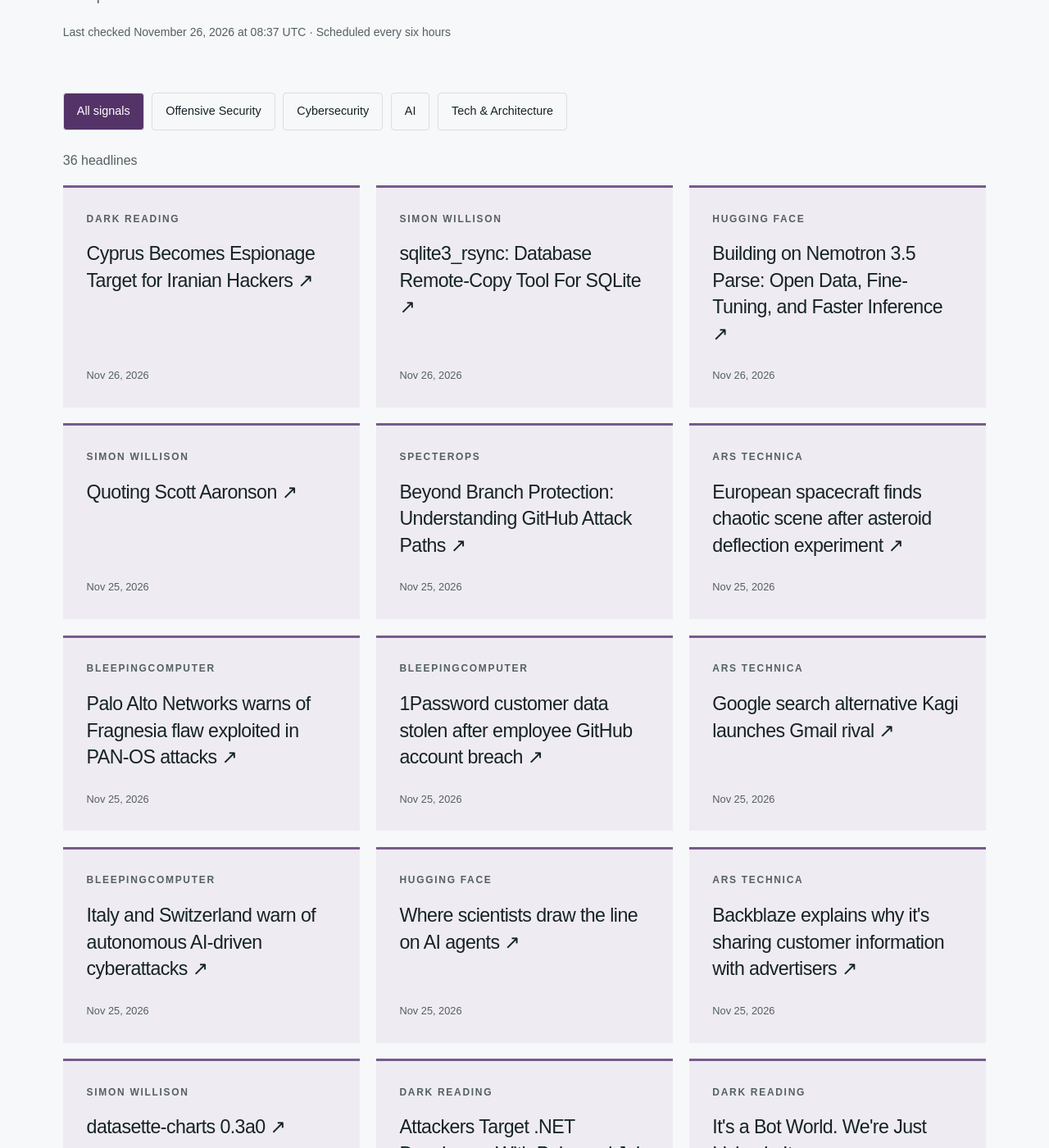
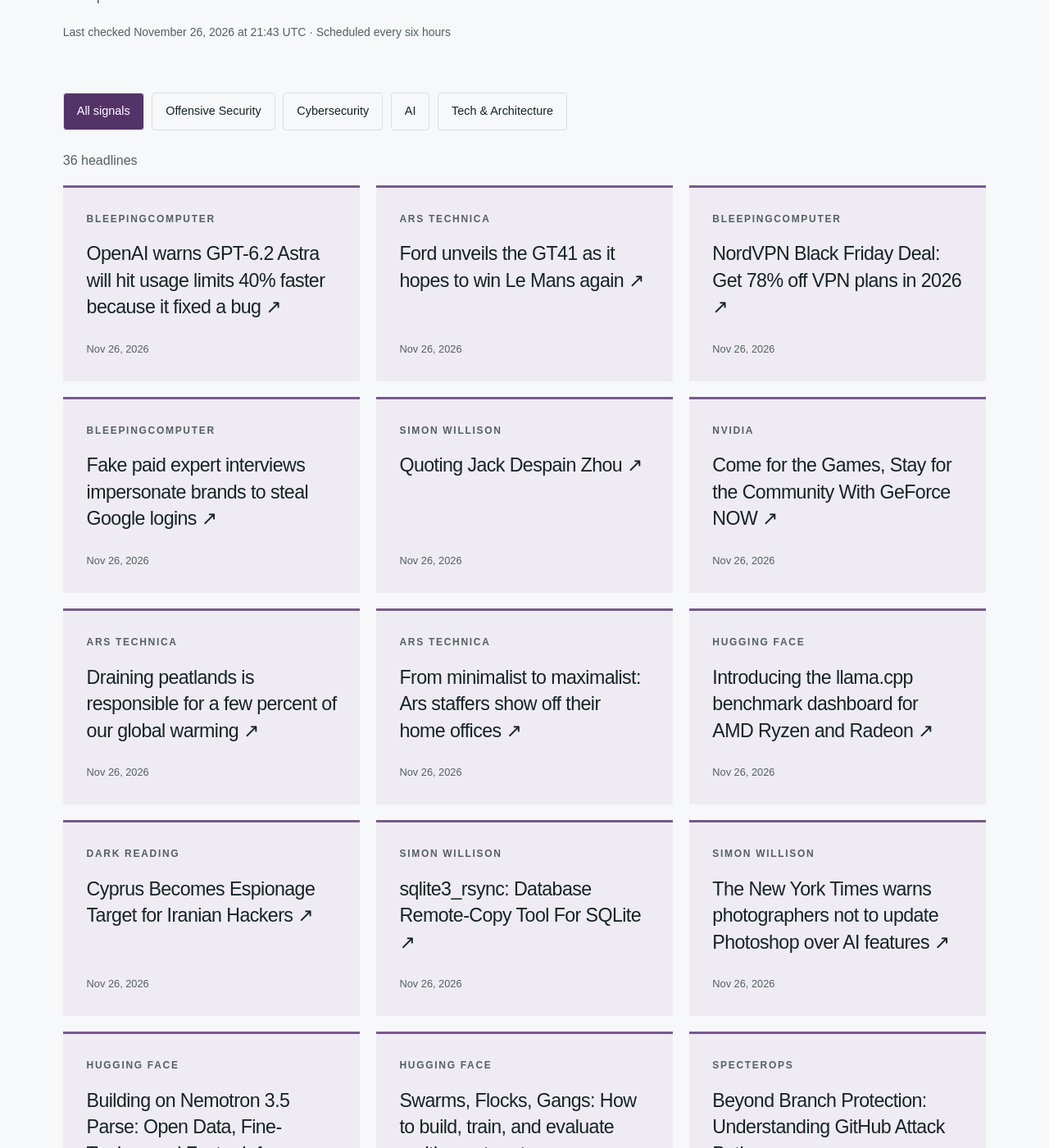
Before and after one commit to hntk/hntk.github.io, a Jekyll site: the page built from news/index.html, in a window 1280 px wide and 1400 px high, scrolled down 375 px. Shown: the whole window at 82% size. Built offline with Jekyll 4.4.1, drawn with Linux system fonts in a browser that asks for light colours; some of the changed text lies outside the part shown.

Commit message:
Refresh News and Signals

```diff
--- a/_data/news.json
+++ b/_data/news.json
@@ -1,6 +1,78 @@
 {
-  "updated": "2026-11-26T08:37:12.624812+00:00",
+  "updated": "2026-11-26T21:43:52.217690+00:00",
   "items": [
+    {
+      "title": "OpenAI warns GPT-6.2 Astra will hit usage limits 40% faster because it fixed a bug",
+      "url": "https://www.bleepingcomputer.com/news/artificial-intelligence/openai-warns-gpt-62-astra-will-hit-usage-limits-40-percent-faster-because-it-fixed-a-bug/",
+      "published": "2026-11-26T21:06:22+00:00",
+      "source": "BleepingComputer",
+      "source_id": "bleepingcomputer",
+      "category": "cybersecurity"
+    },
+    {
+      "title": "Ford unveils the GT41 as it hopes to win Le Mans again",
+      "url": "https://arstechnica.com/cars/2026/11/ford-unveils-the-gt41-as-it-hopes-to-win-le-mans-again/",
+      "published": "2026-11-26T18:00:29+00:00",
+      "source": "Ars Technica",
+      "source_id": "ars-technica",
+      "category": "tech-architecture"
+    },
+    {
+      "title": "NordVPN Black Friday Deal: Get 78% off VPN plans in 2026",
+      "url": "https://www.bleepingcomputer.com/news/security/nordvpn-black-friday-deal-get-78-percent-off-vpn-plans-in-2026/",
+      "published": "2026-11-26T17:58:42+00:00",
+      "source": "BleepingComputer",
+      "source_id": "bleepingcomputer",
+      "category": "cybersecurity"
+    },
+    {
+      "title": "Fake paid expert interviews impersonate brands to steal Google logins",
+      "url": "https://www.bleepingcomputer.com/news/apple/fake-paid-expert-interviews-impersonate-brands-to-steal-google-logins/",
+      "published": "2026-11-26T17:15:27+00:00",
+      "source": "BleepingComputer",
+      "source_id": "bleepingcomputer",
+      "category": "cybersecurity"
+    },
+    {
+      "title": "Quoting Jack Despain Zhou",
+      "url": "https://simonwillison.net/2026/Nov/26/jack-despain-zhou/",
+      "published": "2026-11-26T15:09:31+00:00",
+      "source": "Simon Willison",
+      "source_id": "simon-willison",
+      "category": "ai"
+    },
+    {
+      "title": "Come for the Games, Stay for the Community With GeForce NOW",
+      "url": "https://blogs.nvidia.com/blog/geforce-now-thursday-community-war-thunder-reward/",
+      "published": "2026-11-26T14:00:22+00:00",
+      "source": "NVIDIA",
+      "source_id": "nvidia",
+      "category": "ai"
+    },
+    {
+      "title": "Draining peatlands is responsible for a few percent of our global warming",
+      "url": "https://arstechnica.com/science/2026/11/draining-peatlands-is-responsible-for-a-few-percent-of-our-global-warming/",
+      "published": "2026-11-26T12:15:42+00:00",
+      "source": "Ars Technica",
+      "source_id": "ars-technica",
+      "category": "tech-architecture"
+    },
+    {
+      "title": "From minimalist to maximalist: Ars staffers show off their home offices",
+      "url": "https://arstechnica.com/features/2026/11/from-minimalist-to-maximalist-ars-staffers-show-off-their-home-offices/",
+      "published": "2026-11-26T12:00:14+00:00",
+      "source": "Ars Technica",
+      "source_id": "ars-technica",
+      "category": "tech-architecture"
+    },
+    {
+      "title": "Introducing the llama.cpp benchmark dashboard for AMD Ryzen and Radeon",
+      "url": "https://huggingface.co/blog/ggml-org/llamacpp-amd-bench",
+      "published": "2026-11-26T11:37:17+00:00",
+      "source": "Hugging Face",
+      "source_id": "hugging-face",
+      "category": "ai"
+    },
     {
       "title": "Cyprus Becomes Espionage Target for Iranian Hackers",
       "url": "https://www.darkreading.com/cyberattacks-data-breaches/cyprus-espionage-target-iranian-hackers",
@@ -18,6 +90,14 @@
       "category": "ai"
     },
     {
+      "title": "The New York Times warns photographers not to update Photoshop over AI features",
+      "url": "https://simonwillison.net/2026/Nov/26/hn-50651685/",
+      "published": "2026-11-26T05:08:46+00:00",
+      "source": "Simon Willison",
+      "source_id": "simon-willison",
+      "category": "ai"
+    },
+    {
       "title": "Building on Nemotron 3.5 Parse: Open Data, Fine-Tuning, and Faster Inference",
       "url": "https://huggingface.co/blog/nvidia/building-on-nemotron-35-parse-open-data-fine-tunin",
       "published": "2026-11-26T05:05:36+00:00",
@@ -26,11 +106,11 @@
       "category": "ai"
     },
     {
-      "title": "Quoting Scott Aaronson",
-      "url": "https://simonwillison.net/2026/Nov/25/scott-aaronson/",
-      "published": "2026-11-25T23:26:32+00:00",
-      "source": "Simon Willison",
-      "source_id": "simon-willison",
+      "title": "Swarms, Flocks, Gangs: How to build, train, and evaluate multi-agent systems",
+      "url": "https://huggingface.co/blog/training-swarms",
+      "published": "2026-11-26T00:00:00+00:00",
+      "source": "Hugging Face",
+      "source_id": "hugging-face",
       "category": "ai"
     },
     {
@@ -40,70 +120,6 @@
       "source": "SpecterOps",
       "source_id": "specterops",
       "category": "offensive-security"
-    },
-    {
-      "title": "European spacecraft finds chaotic scene after asteroid deflection experiment",
-      "url": "https://arstechnica.com/space/2026/11/europes-hera-mission-returns-to-the-chaotic-scene-of-a-cosmic-smashup/",
-      "published": "2026-11-25T22:36:45+00:00",
-      "source": "Ars Technica",
-      "source_id": "ars-technica",
-      "category": "tech-architecture"
-    },
-    {
-      "title": "Palo Alto Networks warns of Fragnesia flaw exploited in PAN-OS attacks",
-      "url": "https://www.bleepingcomputer.com/news/security/palo-alto-networks-warns-of-fragnesia-flaw-exploited-in-pan-os-attacks/",
-      "published": "2026-11-25T22:05:09+00:00",
-      "source": "BleepingComputer",
-      "source_id": "bleepingcomputer",
-      "category": "cybersecurity"
-    },
-    {
-      "title": "1Password customer data stolen after employee GitHub account breach",
-      "url": "https://www.bleepingcomputer.com/news/security/1password-customer-data-stolen-after-employee-github-account-breach/",
-      "published": "2026-11-25T21:33:33+00:00",
-      "source": "BleepingComputer",
-      "source_id": "bleepingcomputer",
-      "category": "cybersecurity"
-    },
-    {
-      "title": "Google search alternative Kagi launches Gmail rival",
-      "url": "https://arstechnica.com/gadgets/2026/11/google-search-alternative-kagi-launches-gmail-rival/",
-      "published": "2026-11-25T20:57:09+00:00",
-      "source": "Ars Technica",
-      "source_id": "ars-technica",
-      "category": "tech-architecture"
-    },
-    {
-      "title": "Italy and Switzerland warn of autonomous AI-driven cyberattacks",
-      "url": "https://www.bleepingcomputer.com/news/security/italy-and-switzerland-warn-of-autonomous-ai-driven-cyberattacks/",
-      "published": "2026-11-25T19:39:31+00:00",
-      "source": "BleepingComputer",
-      "source_id": "bleepingcomputer",
-      "category": "cybersecurity"
-    },
-    {
-      "title": "Where scientists draw the line on AI agents",
-      "url": "https://huggingface.co/blog/allenai/where-scientists-draw-the-line-on-ai-agents",
-      "published": "2026-11-25T18:52:55+00:00",
-      "source": "Hugging Face",
-      "source_id": "hugging-face",
-      "category": "ai"
-    },
-    {
-      "title": "Backblaze explains why it's sharing customer information with advertisers",
-      "url": "https://arstechnica.com/information-technology/2026/11/backblaze-explains-why-its-sharing-customer-information-with-advertisers/",
-      "published": "2026-11-25T18:38:29+00:00",
-      "source": "Ars Technica",
-      "source_id": "ars-technica",
-      "category": "tech-architecture"
-    },
-    {
-      "title": "datasette-charts 0.3a0",
-      "url": "https://simonwillison.net/2026/Nov/25/datasette-charts/",
-      "published": "2026-11-25T18:16:50+00:00",
-      "source": "Simon Willison",
-      "source_id": "simon-willison",
-      "category": "ai"
     },
     {
       "title": "Attackers Target .NET Developers With Poisoned Job Assessments",
@@ -144,14 +160,6 @@
       "source": "WIRED Security",
       "source_id": "wired",
       "category": "cybersecurity"
-    },
-    {
-      "title": "An Indic Voice Agent with CUGA",
-      "url": "https://huggingface.co/blog/ibm-research/an-indic-voice-agent-with-cuga",
-      "published": "2026-11-25T10:22:09+00:00",
-      "source": "Hugging Face",
-      "source_id": "hugging-face",
-      "category": "ai"
     },
     {
       "title": "Jensen Huang’s Return Shows Nvidia Is Too Big to Police",
@@ -213,14 +221,6 @@
       "title": "NVIDIA and Microsoft Expand Accelerated Computing From Azure to Windows PCs",
       "url": "https://blogs.nvidia.com/blog/microsoft-ignite-accelerated-computing-azure-windows-pcs/",
       "published": "2026-11-19T20:00:15+00:00",
-      "source": "NVIDIA",
-      "source_id": "nvidia",
-      "category": "ai"
-    },
-    {
-      "title": "Into the Omniverse: How Developers Turn Ideas Into Simulations With Frontier AI Agents",
-      "url": "https://blogs.nvidia.com/blog/developers-simulation-frontier-ai-agents/",
-      "published": "2026-11-19T17:00:35+00:00",
       "source": "NVIDIA",
       "source_id": "nvidia",
       "category": "ai"
@@ -295,79 +295,79 @@
       "id": "ars-technica",
       "name": "Ars Technica",
       "status": "ok",
-      "last_success": "2026-11-26T08:37:12.624812+00:00"
+      "last_success": "2026-11-26T21:43:52.217690+00:00"
     },
     {
       "id": "bleepingcomputer",
       "name": "BleepingComputer",
       "status": "ok",
-      "last_success": "2026-11-26T08:37:12.624812+00:00"
+      "last_success": "2026-11-26T21:43:52.217690+00:00"
     },
     {
       "id": "cloudflare",
       "name": "Cloudflare",
       "status": "ok",
-      "last_success": "2026-11-26T08:37:12.624812+00:00"
+      "last_success": "2026-11-26T21:43:52.217690+00:00"
     },
     {
       "id": "dark-reading",
       "name": "Dark Reading",
       "status": "ok",
-      "last_success": "2026-11-26T08:37:12.624812+00:00"
+      "last_success": "2026-11-26T21:43:52.217690+00:00"
     },
     {
       "id": "hugging-face",
       "name": "Hugging Face",
       "status": "ok",
-      "last_success": "2026-11-26T08:37:12.624812+00:00"
+      "last_success": "2026-11-26T21:43:52.217690+00:00"
     },
     {
       "id": "microsoft-research",
       "name": "Microsoft Research",
       "status": "ok",
-      "last_success": "2026-11-26T08:37:12.624812+00:00"
+      "last_success": "2026-11-26T21:43:52.217690+00:00"
     },
     {
       "id": "nvidia",
       "name": "NVIDIA",
       "status": "ok",
-      "last_success": "2026-11-26T08:37:12.624812+00:00"
+      "last_success": "2026-11-26T21:43:52.217690+00:00"
     },
     {
       "id": "portswigger",
       "name": "PortSwigger Research",
       "status": "ok",
-      "last_success": "2026-11-26T08:37:12.624812+00:00"
+      "last_success": "2026-11-26T21:43:52.217690+00:00"
     },
     {
       "id": "schneier",
       "name": "Schneier on Security",
       "status": "ok",
-      "last_success": "2026-11-26T08:37:12.624812+00:00"
+      "last_success": "2026-11-26T21:43:52.217690+00:00"
     },
     {
       "id": "simon-willison",
       "name": "Simon Willison",
       "status": "ok",
-      "last_success": "2026-11-26T08:37:12.624812+00:00"
+      "last_success": "2026-11-26T21:43:52.217690+00:00"
     },
     {
       "id": "specterops",
       "name": "SpecterOps",
       "status": "ok",
-      "last_success": "2026-11-26T08:37:12.624812+00:00"
+      "last_success": "2026-11-26T21:43:52.217690+00:00"
     },
     {
       "id": "trail-of-bits",
       "name": "Trail of Bits",
       "status": "ok",
-      "last_success": "2026-11-26T08:37:12.624812+00:00"
+      "last_success": "2026-11-26T21:43:52.217690+00:00"
     },
     {
       "id": "wired",
       "name": "WIRED Security",
       "status": "ok",
-      "last_success": "2026-11-26T08:37:12.624812+00:00"
+      "last_success": "2026-11-26T21:43:52.217690+00:00"
     }
   ]
 }
```
